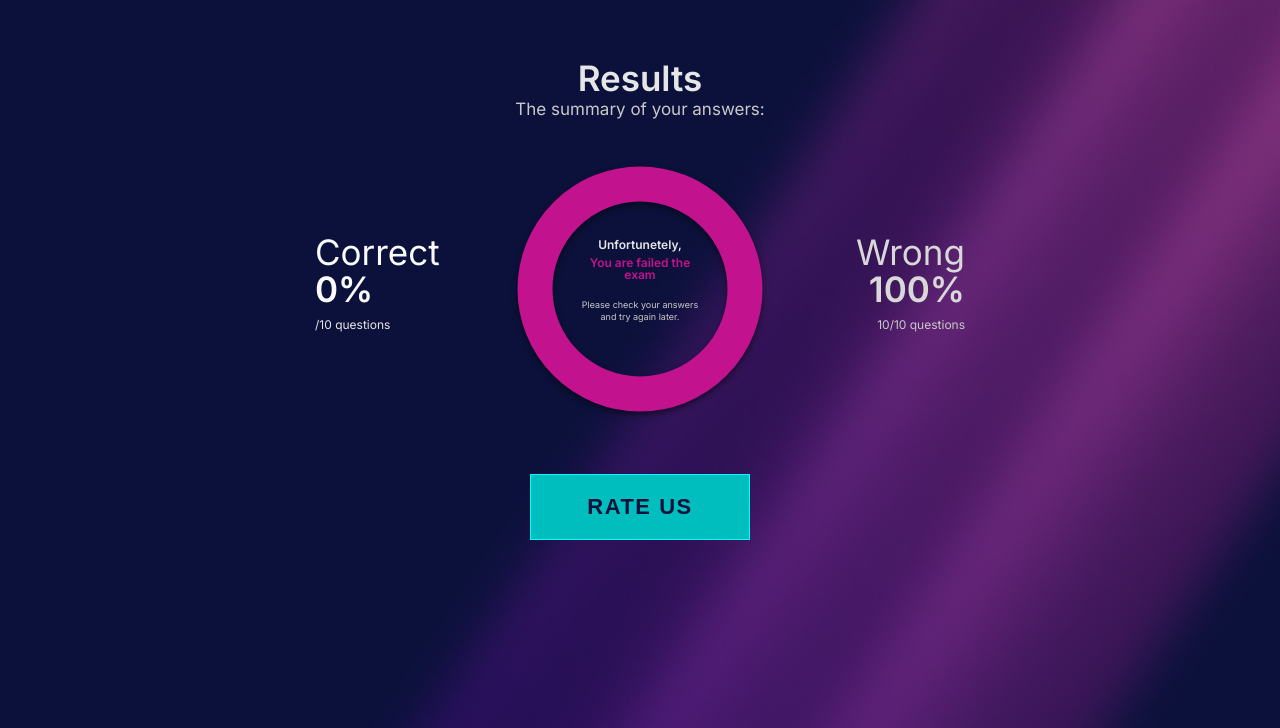
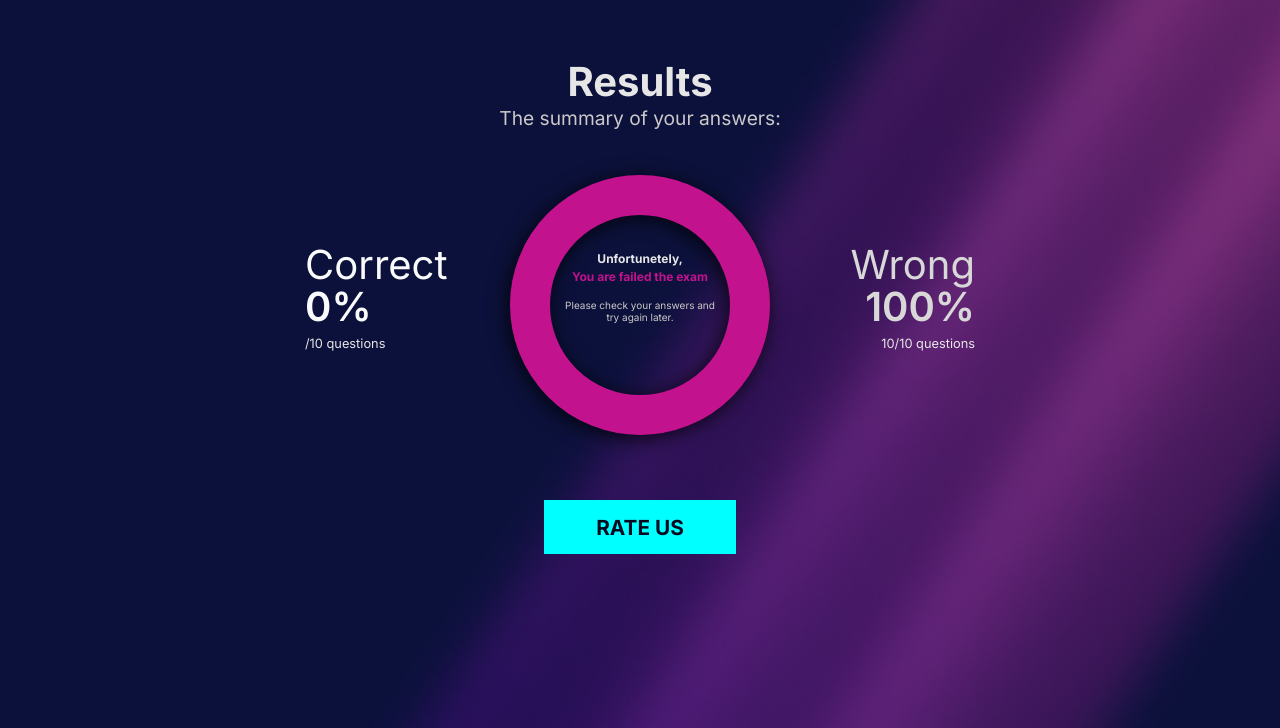
Before and after one commit to rahimov19/EPICODE-BUILD-WEEK-1, a plain HTML site: page resultPage/resultPage.html in a window 1280 px wide. Shown: the part 72-800 px from the top of the page. Drawn offline with Linux system fonts and the light colour scheme.

Commit message:
making page elements bigger, fixed button

```diff
--- a/resultPage/resultPage.css
+++ b/resultPage/resultPage.css
@@ -1,4 +1,5 @@
-@import url("https://fonts.googleapis.com/css2?family=Inter:wght@400;600&display=swap");
+@import url("https://fonts.googleapis.com/css2?family=Inter:wght@200;300;400;500;600;700;900&family=Outfit:wght@300;400;600;700;900&display=swap");
+
 /* body {
   margin: 0;
   padding: 40px 80px;
@@ -14,7 +15,6 @@ body {
   font-family: "Inter", sans-serif;
   background-repeat: no-repeat;
   background-size: cover;
-  font-weight: 200;
   color: white;
   font-size: 1.25em;
   margin-block: 1.6em;
@@ -29,6 +29,7 @@ body {
   margin-top: 30px;
   padding: 30px 60px;
   color: #fafbfd;
+  font-family: "Inter", sans-serif;
 }
 
 .result_page-content {
@@ -46,17 +47,16 @@ body {
   display: flex;
   flex-direction: column;
   align-items: center;
-  margin-bottom: 15px;
 }
 
 .result_heading h1 {
   margin: 0;
   color: #e6e6e6;
-  font-size: 35px;
+  font-size: 2.5rem;
 }
 
 .result_heading div {
-  font-size: 17px;
+  font-size: 1.2rem;
   color: #cac8c8;
 }
 
@@ -66,24 +66,27 @@ body {
   justify-content: center;
   align-items: center;
   line-height: 2.3rem;
-  margin: 30px 0px 60px 0px;
 }
 
 .container_left,
 .container_right {
-  width: 200px;
+  width: 10rem;
 }
 
 .progress-bar {
-  width: 250px;
-  height: 250px;
+  width: 350px;
+  height: 350px;
+  /* was 250 */
   position: relative;
 }
 
 .progress-bar-text {
   position: absolute;
-  top: 75px;
-  margin: 0px 60px;
+  top: 35%;
+  display: flex;
+  flex-direction: column;
+  padding: 0 100px;
+  /* margin: 0px 60px; */
   line-height: 12px;
   text-align: center;
 }
@@ -95,33 +98,36 @@ body {
 }
 
 .progress-bar-h2 {
-  margin: 6px 0px 18px 0px;
+  margin: 6px 0px 6px 0px;
   font-size: 12px;
   color: #00ffff;
 }
 
 .progress-bar-p {
   color: #cac8c8;
-  font-size: 9px;
+  font-size: 10px;
 }
 
 .bottom-svg {
   fill: none;
   stroke: #c2128d;
   stroke-width: 35px;
-  filter: drop-shadow(0px 3px 3px rgba(0, 0, 0, 0.5));
+  filter: drop-shadow(-2px 3px 10px rgba(0, 0, 0, 0.8));
+}
+
+.top-svg,
+.bottom-svg {
+  stroke-width: 40px;
 }
 
 .top-svg circle {
   fill: none;
   stroke: #00ffff;
-  stroke-width: 30px;
   /* percent: */
   /*691 for full circle*/
   stroke-dasharray: 691;
   /* for animate the circle we use dashoffset */
   stroke-dashoffset: 0;
-  stroke-width: 35;
   animation: anim 3s ease forwards;
 }
 
@@ -138,19 +144,15 @@ body {
   }
 }
 
-.correct-questions {
-  font-size: 12px;
+.correct-questions,
+.wrong-questions {
+  font-size: 0.8rem;
   color: #e6e6e6;
-}
-
-.wrong-questions {
-  font-size: 12px;
-  color: #cac8c8;
 }
 
 .correct-text,
 .wrong-text {
-  font-size: 35px;
+  font-size: 2.5rem;
   font-weight: 400;
 }
 
@@ -161,8 +163,9 @@ body {
 
 .correct-percentage,
 .wrong-percentage {
-  font-size: 35px;
+  font-size: 2.5rem;
   font-weight: 600;
+  margin-top: 5px;
 }
 
 /* .rateUs_btn {
@@ -176,20 +179,55 @@ body {
   color: #e6e6e6;
 } */
 
-.rateUs_btn {
+/* .rateUs_btn {
   width: 10em;
   height: 3em;
   font-size: 1.1em;
   background-color: #00bebe;
   border: 1px solid #00ffff;
   font-family: "Outfit", sans-serif;
-  /* margin-left: 10em; */
+
   font-weight: 900;
   color: #0c113b;
   cursor: pointer;
   letter-spacing: 1.5px;
+} */
+
+/* .rateUs_btn:hover {
+  box-shadow: 0 0 35px 15px #02a5a5;
+  background-color: #00ffff;
+} */
+
+.rateUs_btn {
+  color: #060920;
+  width: 12rem;
+  height: 90%;
+  border: none;
+  /* background-color: #00d4d4; */
+  font-weight: 700;
+  font-size: 1.3rem;
+  margin-left: auto;
+  margin-right: auto;
+  transition: opacity 0.5s;
+  animation: 0.8s linear infinite rotate;
+  transition-delay: 0.5s;
+  transition-duration: 1s;
+  opacity: 1;
+  cursor: pointer;
+  font-family: "Outfit", sans-serif;
+  background-color: rgb(0, 255, 255);
+  font-family: "Inter", sans-serif;
+}
+
+#button-div {
+  width: 100%;
+  height: 60px;
+  margin-inline: auto;
+  text-align: center;
+  padding-top: 1em;
 }
 .rateUs_btn:hover {
-  box-shadow: 0 0 35px 15px #02a5a5;
-  background-color: #00ffff;
+  /* box-shadow: 0 0 35px 15px #02a5a5;
+  background-color: rgb(0, 255, 255); */
+  box-shadow: 0 0 20px 8px rgb(0, 212, 212, 0.6);
 }
--- a/resultPage/resultPage.html
+++ b/resultPage/resultPage.html
@@ -32,8 +32,8 @@
                   class="bottom-svg"
                   xmlns="http://www.w3.org/2000/svg"
                   version="1.1"
-                  width="250px"
-                  height="250px"
+                  width="350px"
+                  height="350px"
                 >
                   <defs>
                     <linearGradient id="GradientColor">
@@ -41,15 +41,15 @@
                       <stop offset="100%" stop-color="#673ab7" />
                     </linearGradient>
                   </defs>
-                  <circle cx="125" cy="125" r="105" stroke-linecap="unset" />
+                  <circle cx="175" cy="175" r="110" stroke-linecap="unset" />
                 </svg>
               </div>
               <svg
                 class="top-svg"
                 xmlns="http://www.w3.org/2000/svg"
                 version="1.1"
-                width="250px"
-                height="250px"
+                width="350px"
+                height="350px"
               >
                 <defs>
                   <linearGradient id="GradientColor">
@@ -66,13 +66,13 @@
                 /> -->
                 <circle
                   id="top-circle"
-                  cx="125"
-                  cy="125"
-                  r="105"
+                  cx="175"
+                  cy="175"
+                  r="110"
                   stroke-linecap="unset"
                 />
               </svg>
-              <div class="progress-bar-text">
+              <div class="progress-bar-text" id="progress-text">
                 <h1 class="progress-bar-h1">Congratulations!</h1>
                 <h2 class="progress-bar-h2">You Passed The Exam</h2>
                 <p class="progress-bar-p">
@@ -90,9 +90,11 @@
             </div>
           </div>
         </div>
-        <a href="/reviewPage/reviewPage.html">
-          <button class="rateUs_btn">RATE US</button></a
-        >
+        <div id="button-div">
+          <a href="/reviewPage/reviewPage.html">
+            <button class="rateUs_btn">RATE US</button></a
+          >
+        </div>
       </div>
     </div>
     <script src="./resultPage.js"></script>
--- a/reviewPage/reviewPage.css
+++ b/reviewPage/reviewPage.css
@@ -141,7 +141,7 @@ button {
   border: none;
   /* background-color: #00d4d4; */
   font-weight: 700;
-  font-size: 1.2em;
+  font-size: 1.3rem;
   margin-left: auto;
   margin-right: auto;
   margin-top: auto;
```
